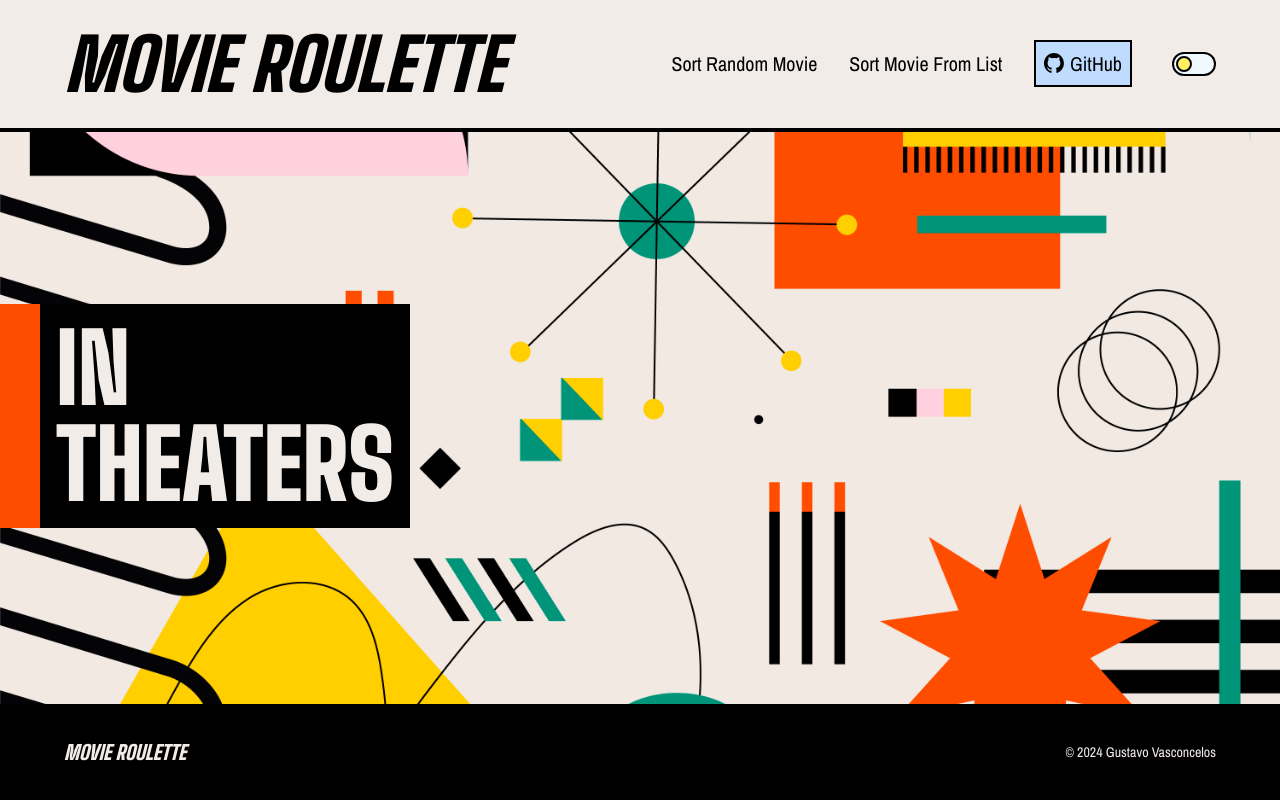
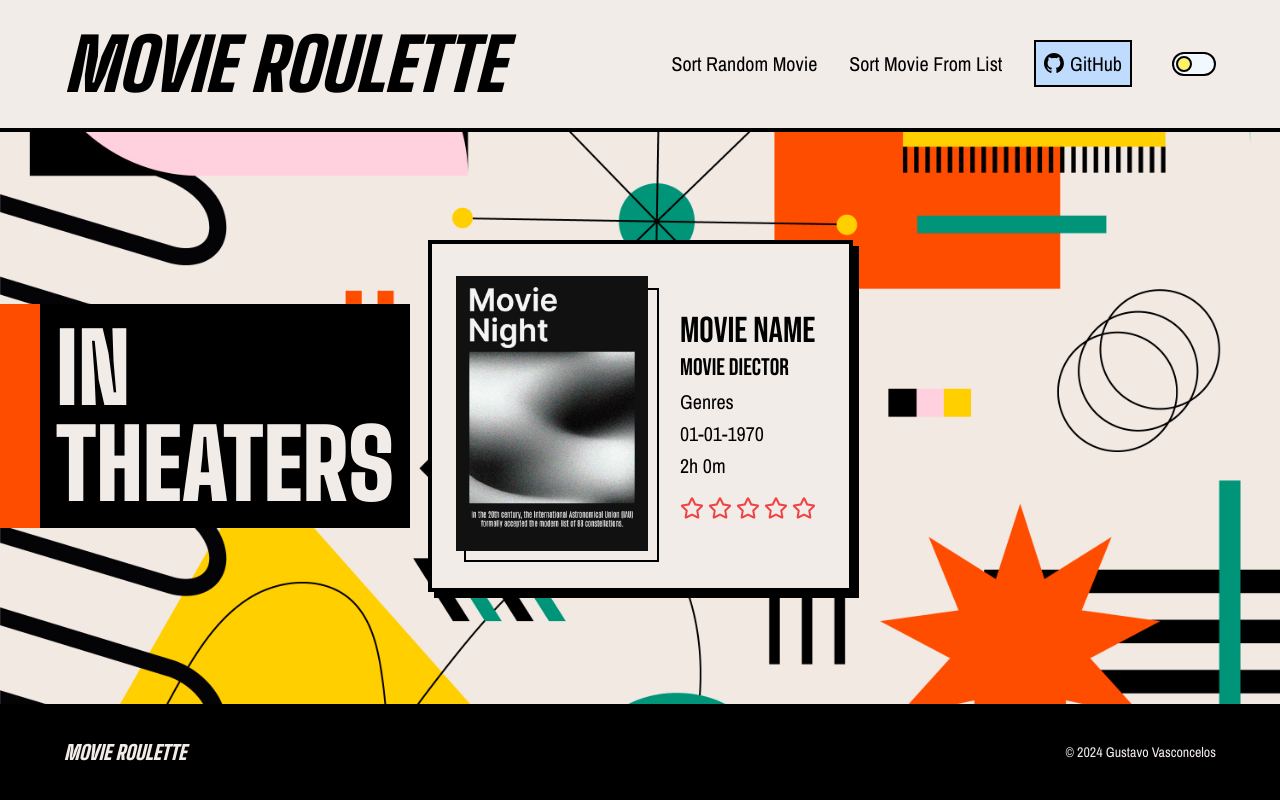
Before and after one commit to gusvsconcelos/movie-roulette, a React (Vite) app: page /#/ in a window 1280 px wide. Built offline with nearby package versions, Linux system fonts and the light colour scheme; no server answers.

Commit message:
add movie ratings

```diff
--- a/package.json
+++ b/package.json
@@ -14,6 +14,7 @@
     "framer-motion": "^11.3.31",
     "react": "^18.3.1",
     "react-dom": "^18.3.1",
+    "react-icons": "^5.3.0",
     "react-router-dom": "^6.25.1"
   },
   "devDependencies": {
--- a/src/components/ui/Card.tsx
+++ b/src/components/ui/Card.tsx
@@ -1,4 +1,6 @@
-interface Props {
+import { Rating } from './Rating';
+
+interface props {
   title?: string;
   poster?: string;
   movie?: string;
@@ -6,11 +8,12 @@
   genres?: string;
   date?: string;
   runtime?: string;
+  rating: number;
 }
 
-export function Card(prop: Props) {
+export function Card(prop: props) {
   return (
-    <article className='flex justify-center items-center w-fit h-fit m-2 p-1 border-4 border-black bg-white-alt shadow-brute'>
+    <article className='flex justify-center items-center w-fit h-fit min-w-[425px] m-2 p-2 border-4 border-black bg-white-alt shadow-brute'>
       {/* movie poster */}
       <div className='relative w-56 h-80 m-1'>
         <div className='absolute top-8 left-4 w-[195px] h-[274px] border-2 border-black'></div>
@@ -28,18 +31,19 @@
         <div className='flex-row justify-end items-end mb-4'>
           <h1 className='font-bolder text-4xl antialiased'>{prop.movie}</h1>
           <h2 className='font-bolder text-2xl antialiased'>{prop.director}</h2>
-          <h3 className='font-ui text-xl antialiased'>{prop.genres}</h3>
-          <h3 className='font-ui text-xl antialiased'>{prop.date}</h3>
-          <h3 className='font-ui text-xl antialiased'>{prop.runtime}</h3>
+          <h3 className='font-ui text-xl my-1 antialiased'>{prop.genres}</h3>
+          <h3 className='font-ui text-xl my-1 antialiased'>{prop.date}</h3>
+          <h3 className='font-ui text-xl my-1 antialiased'>{prop.runtime}</h3>
         </div>
 
         {/* color palettes */}
-        <div className=''>
-          <div className='inline-block w-6 h-6 mr-1 bg-yellow-200 border-2 border-black'></div>
+        <div>
+          <Rating rate={prop.rating / 2} />
+          {/* <div className='inline-block w-6 h-6 mr-1 bg-yellow-200 border-2 border-black'></div>
           <div className='inline-block w-6 h-6 mr-1 bg-red-200 border-2 border-black'></div>
           <div className='inline-block w-6 h-6 mr-1 bg-green-200 border-2 border-black'></div>
           <div className='inline-block w-6 h-6 mr-1 bg-blue-200 border-2 border-black'></div>
-          <div className='inline-block w-6 h-6 mr-1 bg-violet-200 border-2 border-black'></div>
+          <div className='inline-block w-6 h-6 mr-1 bg-violet-200 border-2 border-black'></div> */}
         </div>
       </div>
     </article>
--- /dev/null
+++ b/src/components/ui/Rating.tsx
@@ -0,0 +1,22 @@
+import { FaStar } from 'react-icons/fa';
+import { FaRegStar } from 'react-icons/fa';
+
+export function Rating({ rate }: { rate: number }) {
+  const stars = [];
+
+  for (let i = 0; i < 5; i++) {
+    stars.push(
+      i < rate ? (
+        <FaStar key={i} className='mr-1' />
+      ) : (
+        <FaRegStar key={i} className='mr-1' />
+      )
+    );
+  }
+
+  return (
+    <div className='inline-flex text-red-500 text-2xl drop-shadow-outline'>
+      {stars}
+    </div>
+  );
+}
--- a/src/pages/home.tsx
+++ b/src/pages/home.tsx
@@ -13,6 +13,7 @@
     director: string;
     genres: string;
     runtime: string;
+    rating: number;
   }>({
     index: 0,
     poster: '',
@@ -21,6 +22,7 @@
     director: 'Movie Diector',
     genres: 'Genres',
     runtime: '2h 0m',
+    rating: 0,
   });
 
   const [isVisible, setIsVisible] = useState<boolean>(true);
@@ -32,7 +34,7 @@
     // console.log(`auth token: ${authToken}`);
 
     // Global varibles
-    const intervalTime: number = 5000;
+    const intervalTime: number = 3000;
     const timeoutTime: number = 500;
 
     // API data fetch
@@ -98,11 +100,16 @@
       const runtime = `${Math.floor(details.runtime / 60)}h ${
         details.runtime % 60
       }m`;
+      // Rating
+      const rating: number = Math.floor(details.vote_average);
+
+      console.log(Math.floor(details.vote_average));
 
       setMovie((prevMovie) => ({
         ...prevMovie,
         genres: genres,
         runtime: runtime,
+        rating: rating,
       }));
     };
     fetchData();
@@ -129,7 +136,7 @@
       <InTheater />
       <motion.div
         key={movie.index}
-        initial={{ x: '-100%', opacity: 0 }}
+        initial={{ x: '-50%', opacity: 0 }}
         animate={{
           x: isVisible ? '0%' : '100%',
           opacity: isVisible ? 1 : 0,
@@ -147,6 +154,7 @@
           genres={movie.genres}
           date={movie.date}
           runtime={movie.runtime}
+          rating={movie.rating}
         />
       </motion.div>
     </>
```
Also changed, not shown: 1 other file (tests, documents, lock files or other folders).
